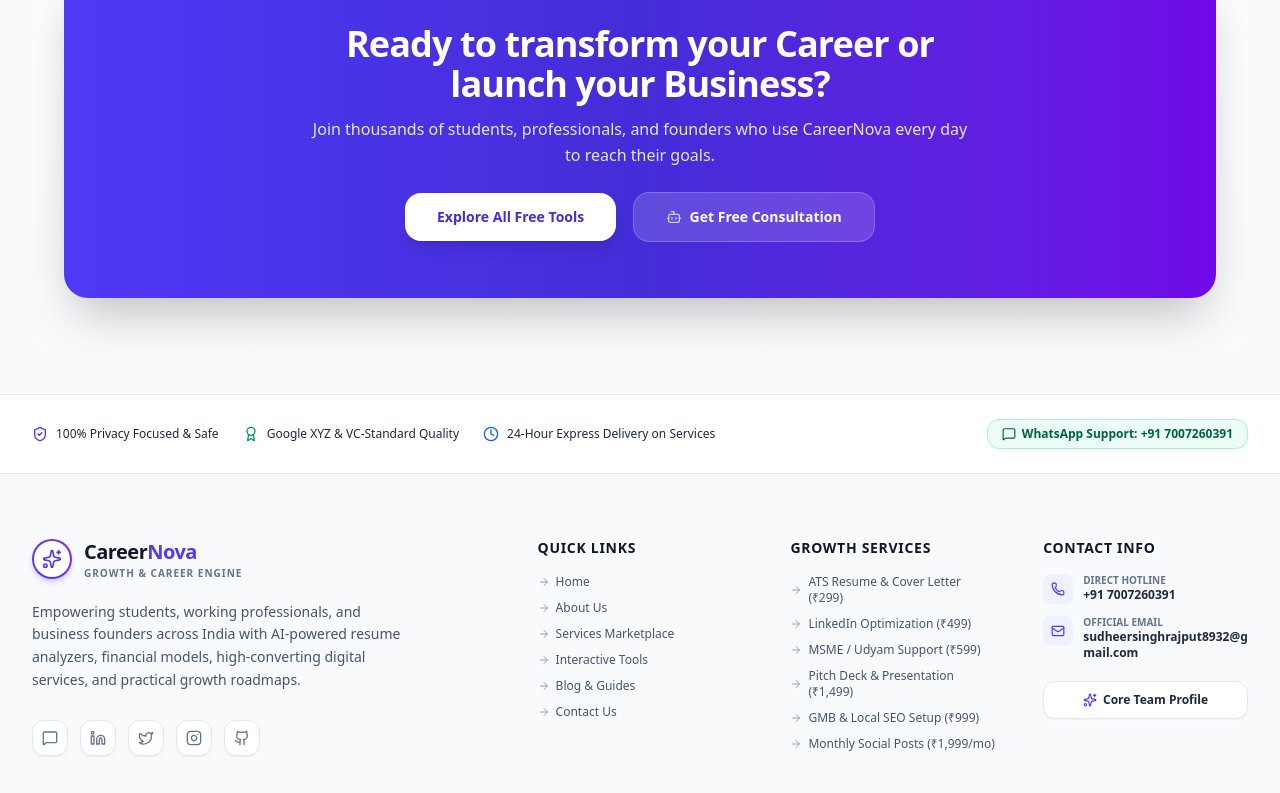
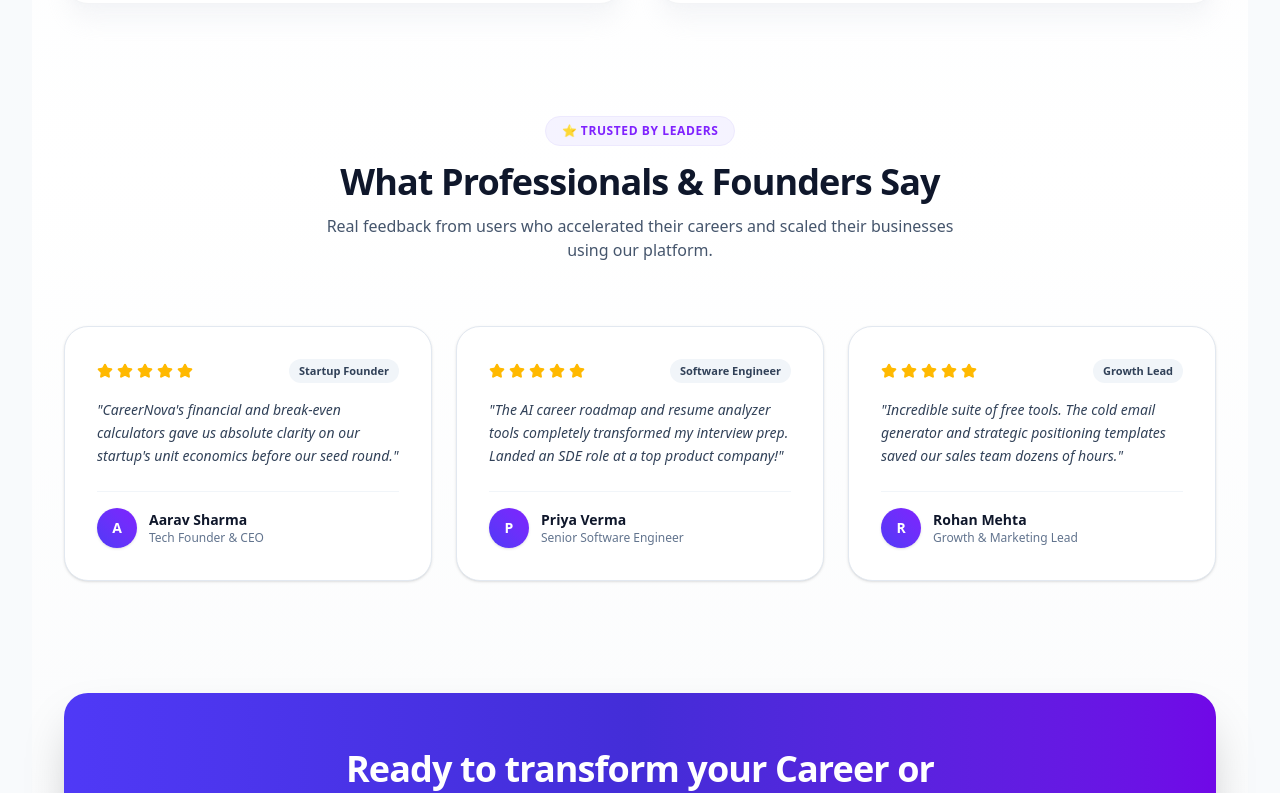
Before and after one commit to sudheersinghrajput8932-design/careernova, a React (Vite) app: page / in a window 1280 px wide. Shown: the part 1781-2574 px from the top of the page. Built offline with nearby package versions, Linux system fonts and the light colour scheme.

Commit message:
Update HomeView.tsx

```diff
--- a/src/components/views/HomeView.tsx
+++ b/src/components/views/HomeView.tsx
@@ -158,15 +158,18 @@
         </div>
       </motion.section>
 
-      {/* Content Sections */}
+      {/* INFINITE SLIDING MARQUEE BANNER */}
+      <InfiniteMarqueeBanner />
+
+      {/* CONTENT SECTIONS & CORE EXPERTISE */}
       <div className="bg-gradient-to-b from-gray-50/50 via-white to-gray-50/80 space-y-28 py-16 rounded-3xl">
         <section className="max-w-7xl mx-auto px-4 sm:px-6 lg:px-8">
           <div className="text-center max-w-3xl mx-auto mb-16">
             <span className="px-4 py-1.5 rounded-full text-xs font-bold bg-indigo-50 text-indigo-600 border border-indigo-100 tracking-wider uppercase mb-4 inline-block">
-              🚀 Strategic Growth & Expertise
+              🚀 Strategic Growth &amp; Expertise
             </span>
             <h2 className="text-3xl sm:text-5xl font-extrabold text-gray-950 tracking-tight">
-              Accelerate Your Business & Career
+              Accelerate Your Business &amp; Career
             </h2>
             <p className="mt-4 text-lg text-gray-600 leading-relaxed">
               Explore our core consulting disciplines, high-conversion growth strategies, and advanced technical solutions.
@@ -192,7 +195,75 @@
           </div>
         </section>
 
-        {/* Call to Action Banner */}
+        {/* CLIENT REVIEWS / TESTIMONIALS SECTION */}
+        <section className="max-w-7xl mx-auto px-4 sm:px-6 lg:px-8">
+          <div className="text-center max-w-2xl mx-auto mb-16">
+            <span className="px-4 py-1.5 rounded-full text-xs font-bold bg-violet-50 text-violet-600 border border-violet-100 tracking-wider uppercase mb-4 inline-block">
+              ⭐ Trusted by Leaders
+            </span>
+            <h2 className="text-3xl sm:text-4xl font-black text-slate-900 tracking-tight">
+              What Professionals &amp; Founders Say
+            </h2>
+            <p className="mt-3 text-slate-600 text-sm sm:text-base">
+              Real feedback from users who accelerated their careers and scaled their businesses using our platform.
+            </p>
+          </div>
+
+          <div className="grid grid-cols-1 md:grid-cols-3 gap-6">
+            {[
+              {
+                quote: "CareerNova's financial and break-even calculators gave us absolute clarity on our startup's unit economics before our seed round.",
+                name: "Aarav Sharma",
+                role: "Tech Founder & CEO",
+                rating: 5,
+                badge: "Startup Founder"
+              },
+              {
+                quote: "The AI career roadmap and resume analyzer tools completely transformed my interview prep. Landed an SDE role at a top product company!",
+                name: "Priya Verma",
+                role: "Senior Software Engineer",
+                rating: 5,
+                badge: "Software Engineer"
+              },
+              {
+                quote: "Incredible suite of free tools. The cold email generator and strategic positioning templates saved our sales team dozens of hours.",
+                name: "Rohan Mehta",
+                role: "Growth & Marketing Lead",
+                rating: 5,
+                badge: "Growth Lead"
+              }
+            ].map((review, idx) => (
+              <div key={idx} className="bg-white p-8 rounded-3xl border border-slate-200 shadow-sm flex flex-col justify-between space-y-6 relative hover:shadow-md transition-shadow">
+                <div className="space-y-4">
+                  <div className="flex items-center justify-between">
+                    <div className="flex items-center gap-1 text-amber-500">
+                      {[...Array(review.rating)].map((_, i) => (
+                        <Star key={i} className="w-4 h-4 fill-amber-400 text-amber-400" />
+                      ))}
+                    </div>
+                    <span className="text-[11px] font-bold px-2.5 py-1 rounded-full bg-slate-100 text-slate-700">
+                      {review.badge}
+                    </span>
+                  </div>
+                  <p className="text-slate-700 text-sm leading-relaxed italic">
+                    "{review.quote}"
+                  </p>
+                </div>
+                <div className="pt-4 border-t border-slate-100 flex items-center gap-3">
+                  <div className="w-10 h-10 rounded-full bg-gradient-to-tr from-indigo-600 to-violet-600 text-white font-bold flex items-center justify-center text-sm shadow-sm">
+                    {review.name.charAt(0)}
+                  </div>
+                  <div>
+                    <h4 className="text-sm font-bold text-slate-900">{review.name}</h4>
+                    <p className="text-xs text-slate-500">{review.role}</p>
+                  </div>
+                </div>
+              </div>
+            ))}
+          </div>
+        </section>
+
+        {/* CALL TO ACTION BANNER */}
         <motion.section
           initial={{ opacity: 0, y: 30 }}
           whileInView={{ opacity: 1, y: 0 }}
```
